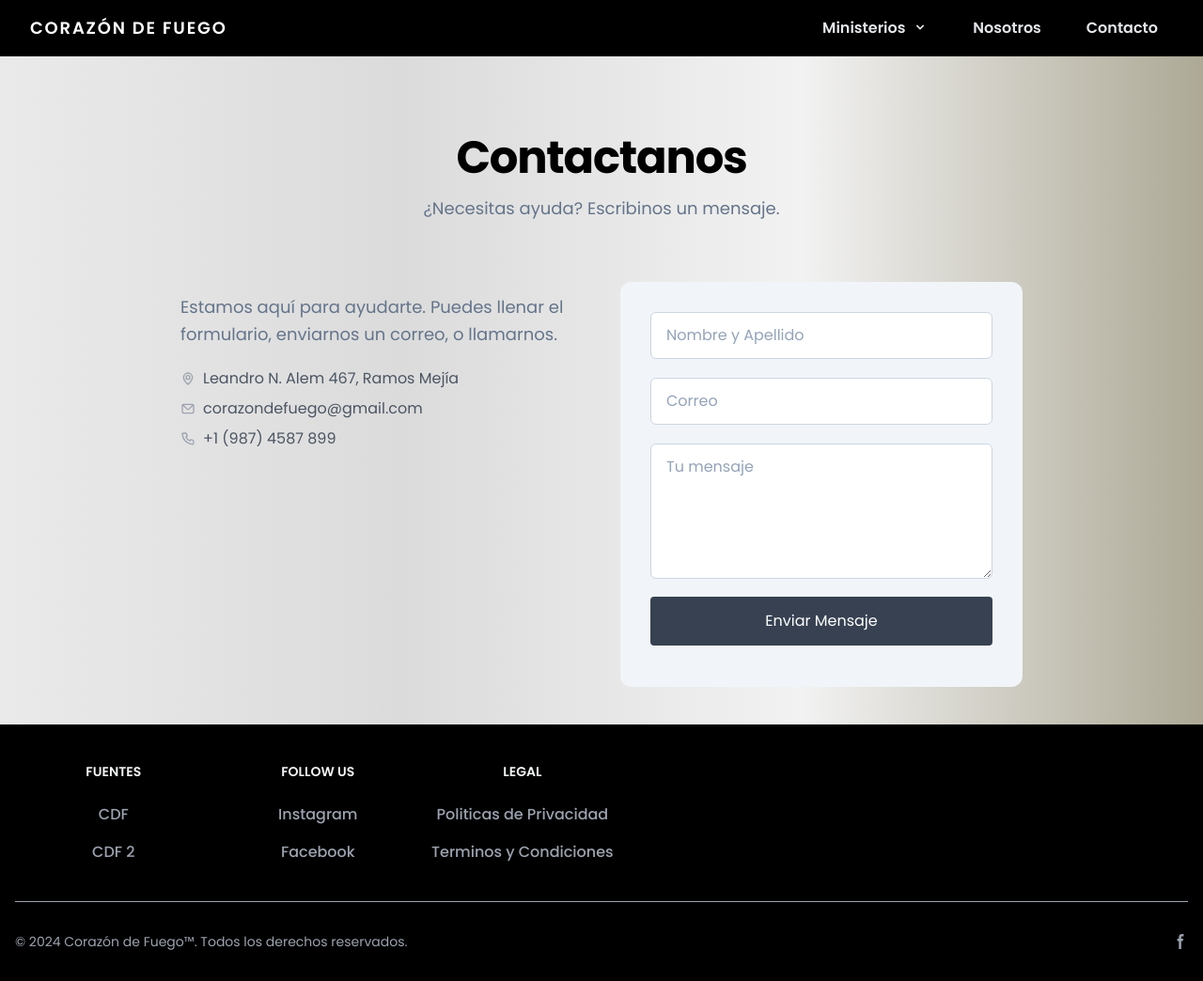
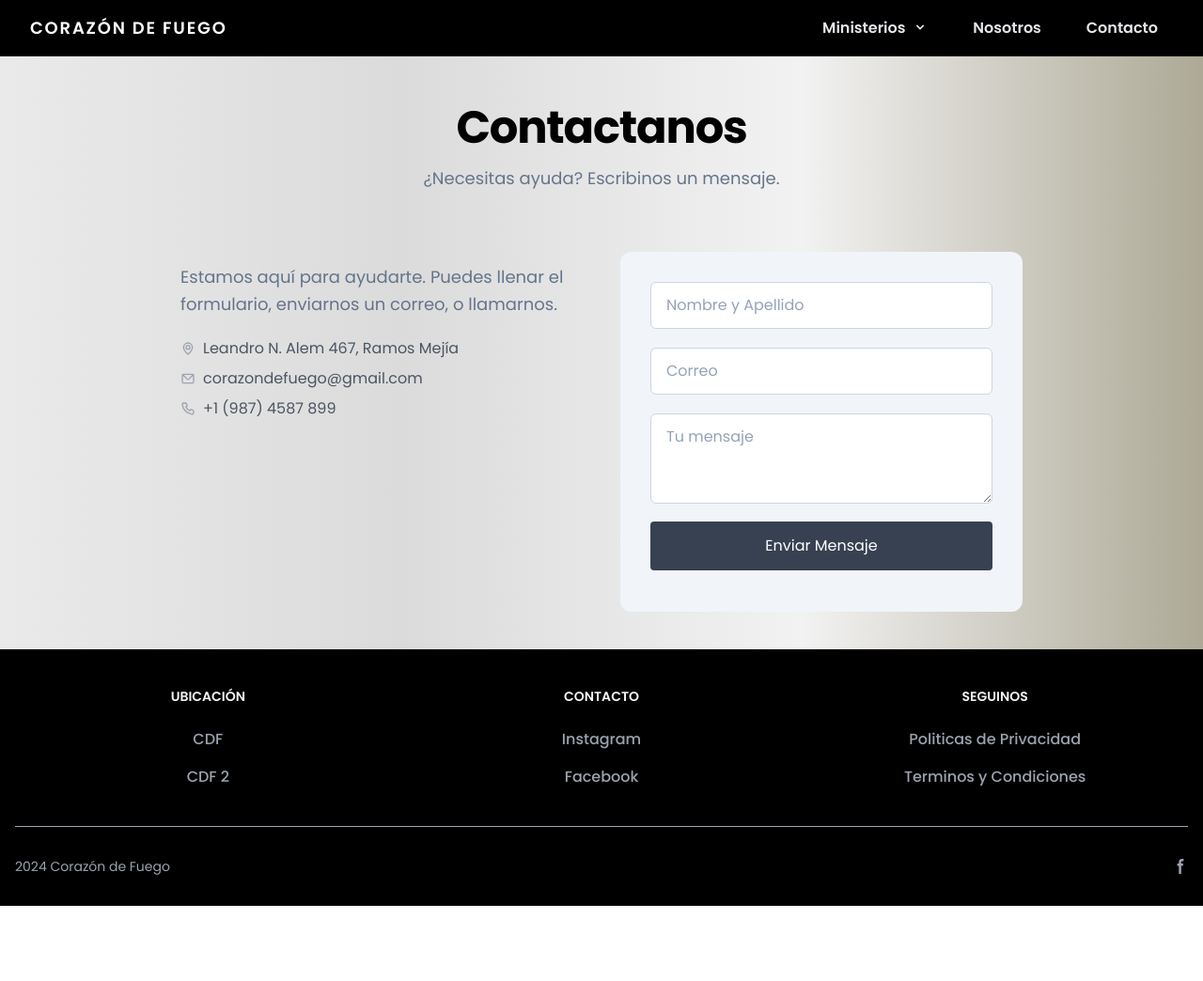
Before and after one commit to marianodparisi/web-cdf, an Astro site: page /contacto in a window 1280 px wide. Shown: the whole page at 94% size. After the commit the page ends 964 px from the top, so only its background shows below. Built offline with nearby package versions, Linux system fonts and the light colour scheme; Astro itself is replaced by a stand-in of ours.

Commit message:
Modyfing footer and contact page

```diff
--- a/src/components/Footer.astro
+++ b/src/components/Footer.astro
@@ -8,10 +8,9 @@ const { links } = Astro.props as NavbarProps;
 
 <footer class="bg-black">
   <div class="mx-auto w-full max-w-screen-xl p-4 py-6 lg:py-8">
-            <div class="md:flex md:justify-between">
-              <div class="gap-8 sm:gap-6 p-2 grid grid-cols-3">
-                  <div class="text-center">
-                      <h2 class="mb-6 text-sm font-semibold text-gray-100 uppercase">Fuentes</h2>
+            <div class="gap-8 sm:gap-6 p-2 grid grid-cols-3">
+              <div class="text-center">
+                      <h2 class="mb-6 text-sm font-semibold text-gray-100 uppercase">Ubicación</h2>
                       <ul class="text-gray-400 font-medium">
                           <li class="mb-4">
                               <a href="#" class="hover:underline">CDF</a>
@@ -22,7 +21,7 @@ const { links } = Astro.props as NavbarProps;
                       </ul>
                   </div>
                   <div class="text-center">
-                      <h2 class="mb-6 text-sm font-semibold text-gray-100 uppercase">Follow us</h2>
+                      <h2 class="mb-6 text-sm font-semibold text-gray-100 uppercase">Contacto</h2>
                       <ul class="text-gray-400 font-medium">
                           <li class="mb-4">
                               <a href="https://www.instagram.com/corazondefuegoiglesia/" class="hover:underline ">Instagram</a>
@@ -33,7 +32,7 @@ const { links } = Astro.props as NavbarProps;
                       </ul>
                   </div>
                   <div class="text-center">
-                      <h2 class="mb-6 text-sm font-semibold text-gray-100 uppercase">Legal</h2>
+                      <h2 class="mb-6 text-sm font-semibold text-gray-100 uppercase">Seguinos</h2>
                       <ul class="text-gray-400 font-medium">
                           <li class="mb-4">
                               <a href="#" class="hover:underline">Politicas de Privacidad</a>
@@ -43,11 +42,10 @@ const { links } = Astro.props as NavbarProps;
                           </li>
                       </ul>
                   </div>
-              </div>
             </div>
           <hr class="my-6 border-gray-400 sm:mx-auto lg:my-8" />
           <div class="sm:flex sm:items-center sm:justify-between">
-              <span class="text-sm text-gray-400 sm:text-center">© 2024 <a href="https://flowbite.com/" class="hover:underline">Corazón de Fuego™</a>. Todos los derechos reservados.
+              <span class="text-sm text-gray-400 sm:text-center">2024 <a href="https://flowbite.com/" class="hover:underline">Corazón de Fuego</a>
               </span>
               <div class="flex mt-4 sm:justify-center sm:mt-0">
                   <a href="https://www.facebook.com/corazondefuegoiglesia" class="text-gray-400 hover:text-gray-700">
--- a/src/pages/contacto.astro
+++ b/src/pages/contacto.astro
@@ -2,8 +2,8 @@
 import Layout from "../layouts/Layout.astro";
 ---
 <Layout>
-    <div class="max-w-screen-xl mx-auto px-5 py-5">
-        <div class="mt-16 text-center">
+    <div class="max-w-screen-xl mx-auto p-5">
+        <div class="mt-8 text-center">
             <h1 class="text-4xl lg:text-5xl font-bold lg:tracking-tight"> Contactanos </h1>
             <p class="text-lg mt-4 text-slate-500 mx-auto max-w-xl">¿Necesitas ayuda? Escribinos un mensaje.</p>
         </div>
@@ -61,10 +61,7 @@ import Layout from "../layouts/Layout.astro";
                         </div>
                     </div>
                     <div class="mb-3" data-astro-cid-uwnxe3i2="">
-                        <textarea name="message" required="" placeholder="Tu mensaje" class="w-full px-4 py-3 border placeholder:text-slate-400 rounded-md outline-none h-36 focus:ring-4 border-slate-300 focus:border-slate-600 ring-slate-100" data-astro-cid-uwnxe3i2=""></textarea>
-                        <div class="empty-feedback invalid-feedback text-red-400 text-sm mt-1" data-astro-cid-uwnxe3i2="" hidden>
-                            Please enter your message.
-                        </div>
+                        <textarea name="message" required="" placeholder="Tu mensaje" class="w-full px-4 py-3 border placeholder:text-slate-400 rounded-md outline-none h-24 focus:ring-4 border-slate-300 focus:border-slate-600 ring-slate-100" data-astro-cid-uwnxe3i2=""></textarea>
                     </div>
                     <button type="submit" data-astro-cid-uwnxe3i2="" class="rounded text-center transition focus-visible:ring-2 ring-offset-2 ring-gray-200 w-full px-6 py-3 bg-gray-700 text-white hover:bg-gray-800  border-2 border-transparent">Enviar Mensaje</button>
                     <div id="result" class="mt-3 text-center" data-astro-cid-uwnxe3i2=""></div>
```
